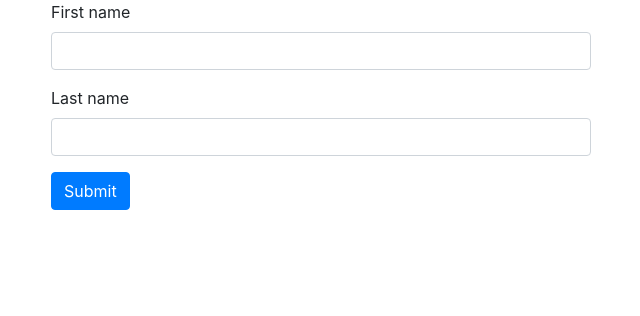
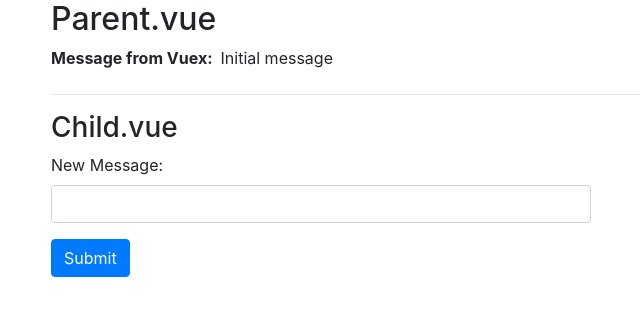
Before and after one commit to UniquelySimilar/vue-sandbox, a Vue app: page / in a window 1280 px wide. Shown: the top 316 px of the page, without its empty margins (34-674 px from the left). Built offline with nearby package versions, Linux system fonts and the light colour scheme.

Commit message:
stackoverflow replace emit with vuex

```diff
--- a/src/App.vue
+++ b/src/App.vue
@@ -1,15 +1,15 @@
 <template>
   <div id="app" class="container">
-    <hidden-input-substitute />
+    <parent />
   </div>
 </template>
 
 <script>
-  import HiddenInputSubstitute from '@/components/stackoverflow/misc/HiddenInputSubstitute'
+  import Parent from '@/components/stackoverflow/replace-emit-with-vuex/Parent'
   export default {
     name: 'App',
     components: {
-      HiddenInputSubstitute
+      Parent
     },
     data() {
       return {
--- /dev/null
+++ b/src/components/stackoverflow/replace-emit-with-vuex/Child.vue
@@ -0,0 +1,33 @@
+<template>
+  <div class="child">
+    <h3>Child.vue</h3>
+    <div class="row">
+      <div class="col-md-6">
+        <form @submit.prevent="submitMessage">
+          <div class="form-group">
+            <label>New Message:</label>
+            <input type="text" class="form-control" v-model="newMessage">
+          </div>
+          <button type="submit" class="btn btn-primary">Submit</button>
+        </form>
+      </div>
+    </div>
+  </div>
+</template>
+
+<script>
+  export default {
+    data() {
+      return {
+        newMessage: ''
+      }
+    },
+    methods: {
+      submitMessage() {
+        this.$store.commit('updateMessage', this.newMessage);
+        this.newMessage = '';
+      }
+    }
+
+  }
+</script>
--- /dev/null
+++ b/src/components/stackoverflow/replace-emit-with-vuex/Parent.vue
@@ -0,0 +1,35 @@
+<template>
+  <div class="parent">
+    <h2>Parent.vue</h2>
+    <div class="row">
+      <div class="col-md-6">
+        <label class="font-weight-bold">Message from Vuex: </label>
+        <span>{{ message }}</span>
+      </div>
+    </div>
+    <hr>
+    <child />
+  </div>
+</template>
+
+<script>
+  import Child from './Child.vue'
+
+  export default {
+    components: {
+      Child
+    },
+    computed: {
+      message() {
+        return this.$store.state.message;
+      }
+    }
+
+  }
+</script>
+
+<style scoped>
+  label {
+    margin-right: 0.5rem;
+  }
+</style>
--- /dev/null
+++ b/src/components/stackoverflow/replace-emit-with-vuex/store/index.js
@@ -0,0 +1,17 @@
+import Vue from 'vue'
+import Vuex from 'vuex'
+
+Vue.use(Vuex)
+
+const store = new Vuex.Store({
+  state: {
+    message: 'Initial message'
+  },
+  mutations: {
+    updateMessage(state, newMessage) {
+      state.message = newMessage;
+    }
+  }
+})
+
+export default store;
--- a/src/main.js
+++ b/src/main.js
@@ -7,6 +7,7 @@
 //import store from './store'
 //import store from './store/react-to-vuex-store.js'
 //import store from '@/components/vuetest/vuex-module/store.js'
+import store from '@/components/stackoverflow/replace-emit-with-vuex/store'
 
 import 'bootstrap/dist/css/bootstrap.css'
 // Uncomment when using Bootstrap components
@@ -17,6 +18,6 @@
 
 new Vue({
   router,
-  //store,
+  store,
   render: h => h(App),
 }).$mount('#app')
```
